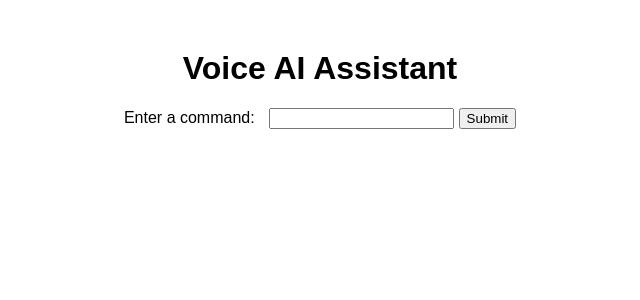
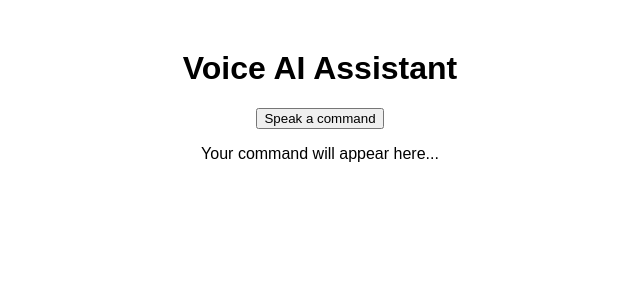
Before and after one commit to DrakePham/Voice-AI-Assistance, a Flask app: page / in a window 1280 px wide. Shown: the top 300 px of the page, without its empty margins (320-960 px from the left). Run offline with Flask 3, Linux system fonts and the light colour scheme.

Commit message:
Integrate the voice command application with a basic web interface using Flask or a similar framework, allowing users to interact with the voice commands through the browser with voice

```diff
--- a/templates/index.html
+++ b/templates/index.html
@@ -8,28 +8,60 @@
 </head>
 <body>
     <h1>Voice AI Assistant</h1>
-    <form id="commandForm">
-        <label for="command">Enter a command:</label>
-        <input type="text" id="command" name="command" required>
-        <button type="submit">Submit</button>
-    </form>
+
+    <button id="start-btn">Speak a command</button>
+    <p id="spoken-command">Your command will appear here...</p>
+
     <div id="response"></div>
 
     <script>
-        const form = document.getElementById('commandForm');
-        form.addEventListener('submit', function(event) {
-            event.preventDefault();
+        // Check for browser support
+        const SpeechRecognition = window.SpeechRecognition || window.webkitSpeechRecognition;
+        const recognition = new SpeechRecognition();
+        recognition.lang = 'en-US';
+        recognition.interimResults = false;
+        recognition.maxAlternatives = 1;
 
-            const formData = new FormData(form);
+        const startBtn = document.getElementById('start-btn');
+        const spokenCommand = document.getElementById('spoken-command');
+        const responseDiv = document.getElementById('response');
+
+        startBtn.addEventListener('click', () => {
+            recognition.start();
+        });
+
+        recognition.addEventListener('result', (event) => {
+            const command = event.results[0][0].transcript;
+            spokenCommand.textContent = `You said: ${command}`;
+
+            // Send the command to the server
             fetch('/command', {
                 method: 'POST',
-                body: formData
+                headers: {
+                    'Content-Type': 'application/x-www-form-urlencoded'
+                },
+                body: `command=${command}`
             })
             .then(response => response.json())
             .then(data => {
-                document.getElementById('response').innerText = data.response;
+                responseDiv.textContent = data.response;
+                speakResponse(data.response);
             });
         });
+
+        recognition.addEventListener('speechend', () => {
+            recognition.stop();
+        });
+
+        recognition.addEventListener('error', (event) => {
+            spokenCommand.textContent = `Error occurred in recognition: ${event.error}`;
+        });
+
+        function speakResponse(responseText) {
+            const synth = window.speechSynthesis;
+            const utterThis = new SpeechSynthesisUtterance(responseText);
+            synth.speak(utterThis);
+        }
     </script>
 </body>
 </html>
```
Also changed, not shown: 1 other file.
